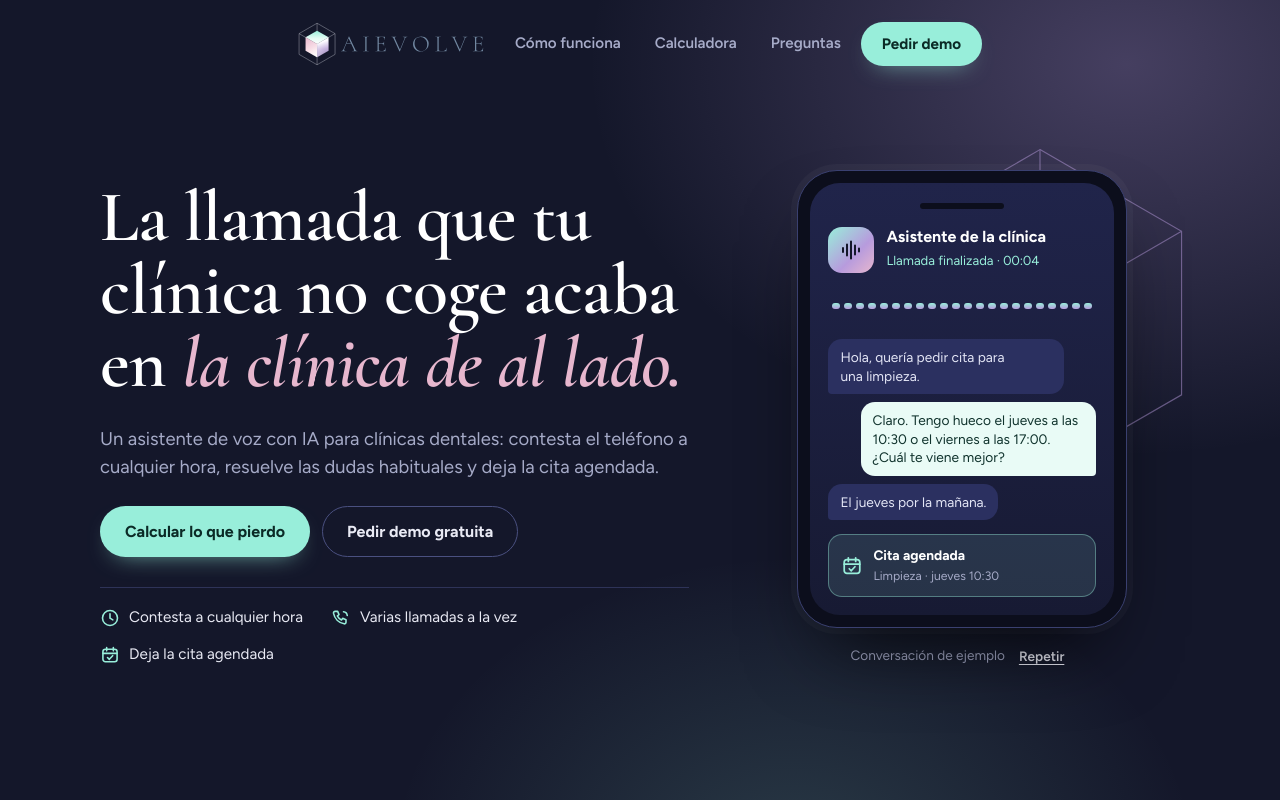
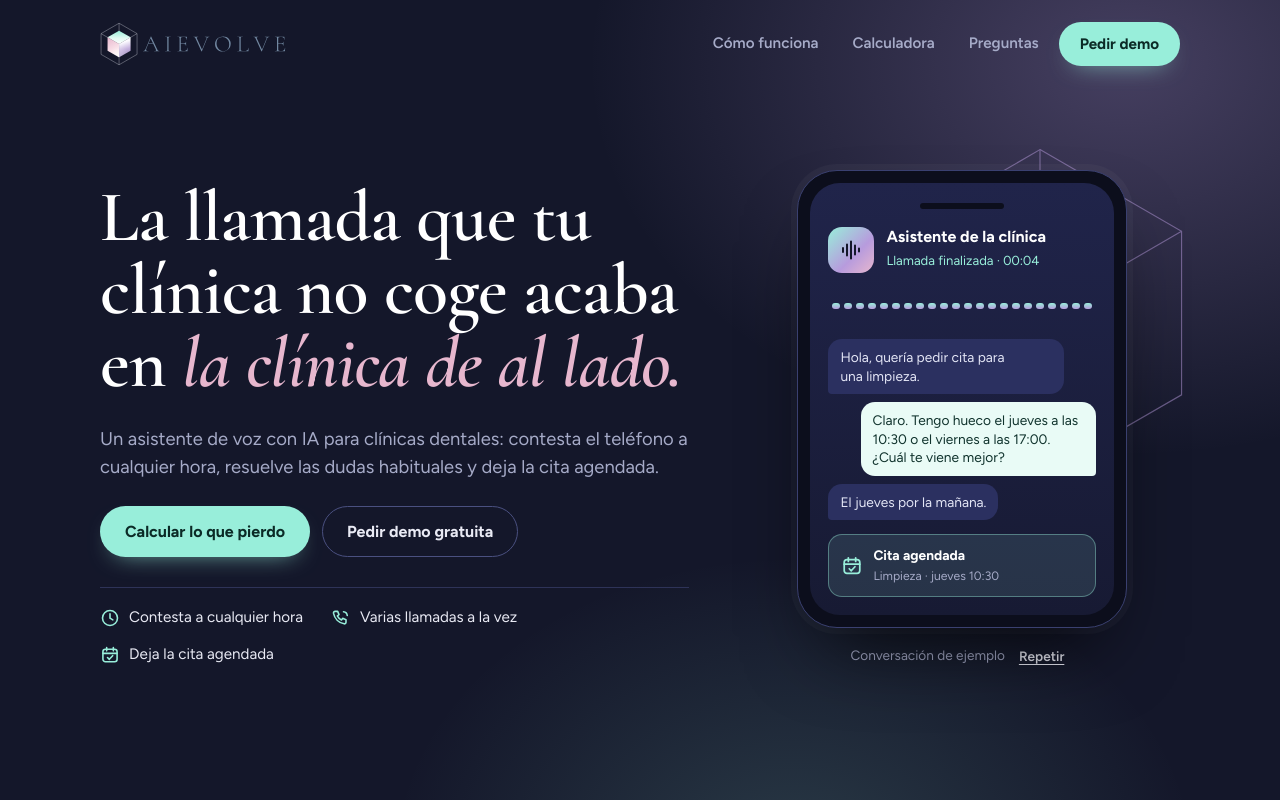
Before and after one commit to mariokh34/asistente-de-voz-clinicas, a plain HTML site: page index.html in a window 1280 px wide. Shown: the top 800 px of the page. Drawn offline with Linux system fonts and the light colour scheme.

Commit message:
Alinear la cabecera con el resto del contenido
El logo y el botón quedaban agrupados en el centro porque el contenedor
flexible encogía la cabecera a su contenido.

Co-Authored-By: Claude Fable 5.2 <noreply@anthropic.com>
Claude-Session: https://claude.ai/code/session_01LTACyBDDvuLp3DTRCvNw7c

```diff
--- a/index.html
+++ b/index.html
@@ -89,6 +89,8 @@ a { text-underline-offset: .18em; text-decoration-thickness: 1px; }
     var(--night); }
 .top-wrap { display: flex; flex-direction: column; min-height: min(100svh, 900px); }
 .top-wrap .hero { flex: 1; }
+/* auto side margins would shrink a flex child to its content, so pin the width */
+.top-wrap > .wrap { inline-size: 100%; }
 .top { display: flex; align-items: center; justify-content: space-between; gap: 16px; padding-block: 20px; }
 .brand { display: inline-flex; line-height: 0; }
 .brand svg { height: 44px; width: auto; }
```
